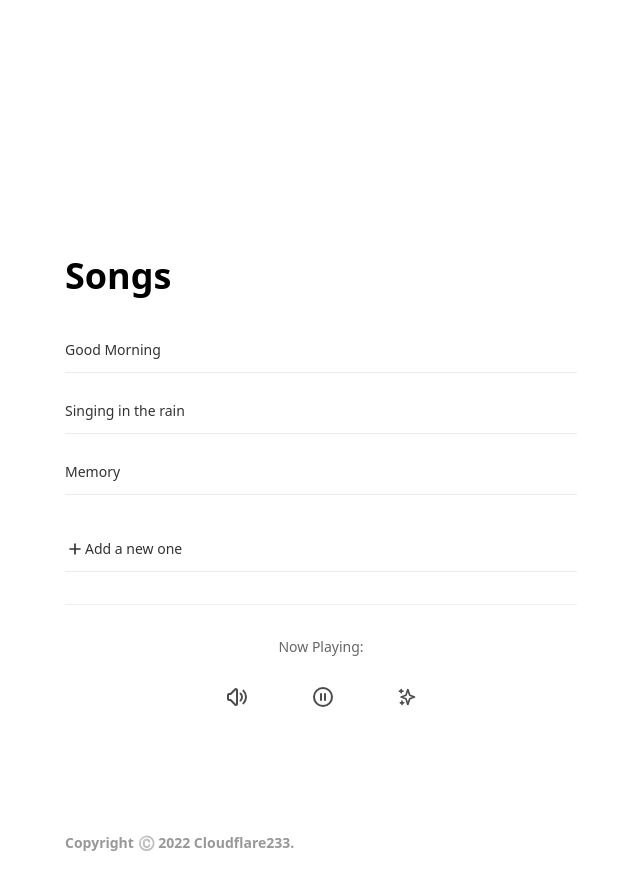
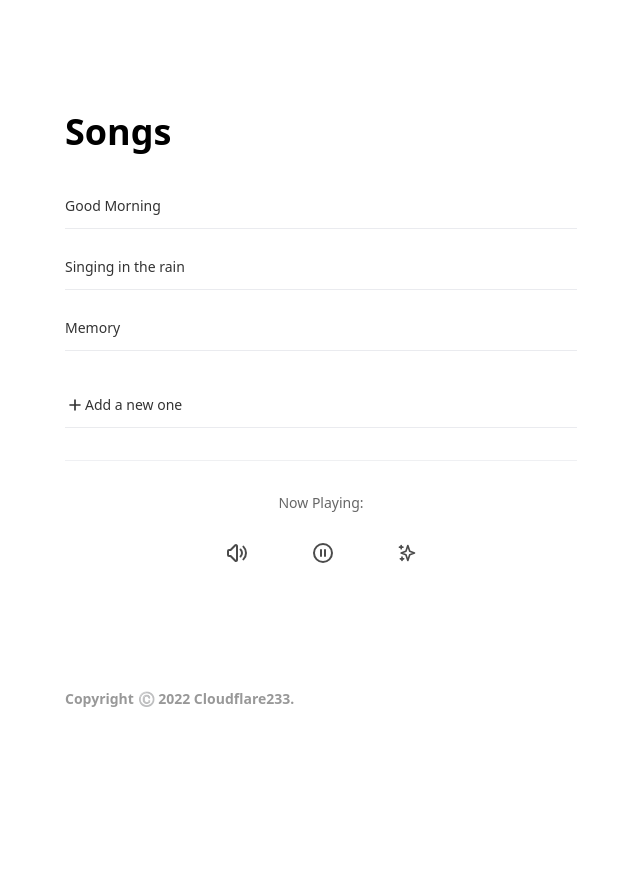
Before and after one commit to Cloudflare233/music, a Next.js app: page / in a window 1280 px wide. Shown: the top 890 px of the page, without its empty margins (319-959 px from the left). Built offline with nearby package versions, Linux system fonts and the light colour scheme.

Commit message:
fix margin-top 🔧

```diff
--- a/pages/index.js
+++ b/pages/index.js
@@ -133,7 +133,7 @@ export default function Home() {
   const [speed, setSpeed] = useState(1);
   const [control, setControl] = useState(false);
   return (
-    <div className="max-w-5xl mx-auto p-16 sm:p-64">
+    <div className="max-w-5xl mx-auto p-16 sm:p-64 -mt-12 sm:-mt-36">
       <h1 className="font-bold text-4xl mb-8">Songs</h1>
       <span className="flex flex-col space-y-4 text-left">
         {data.map((item) => (
```
